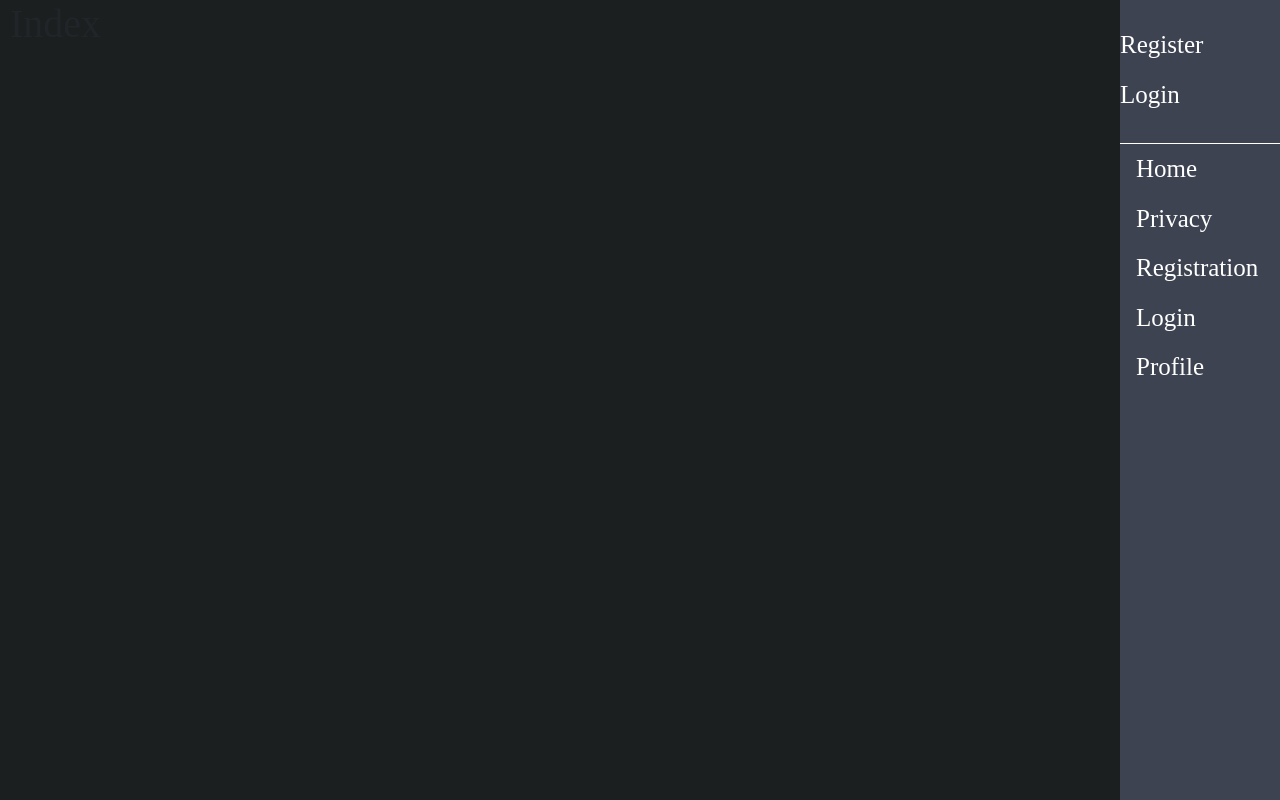
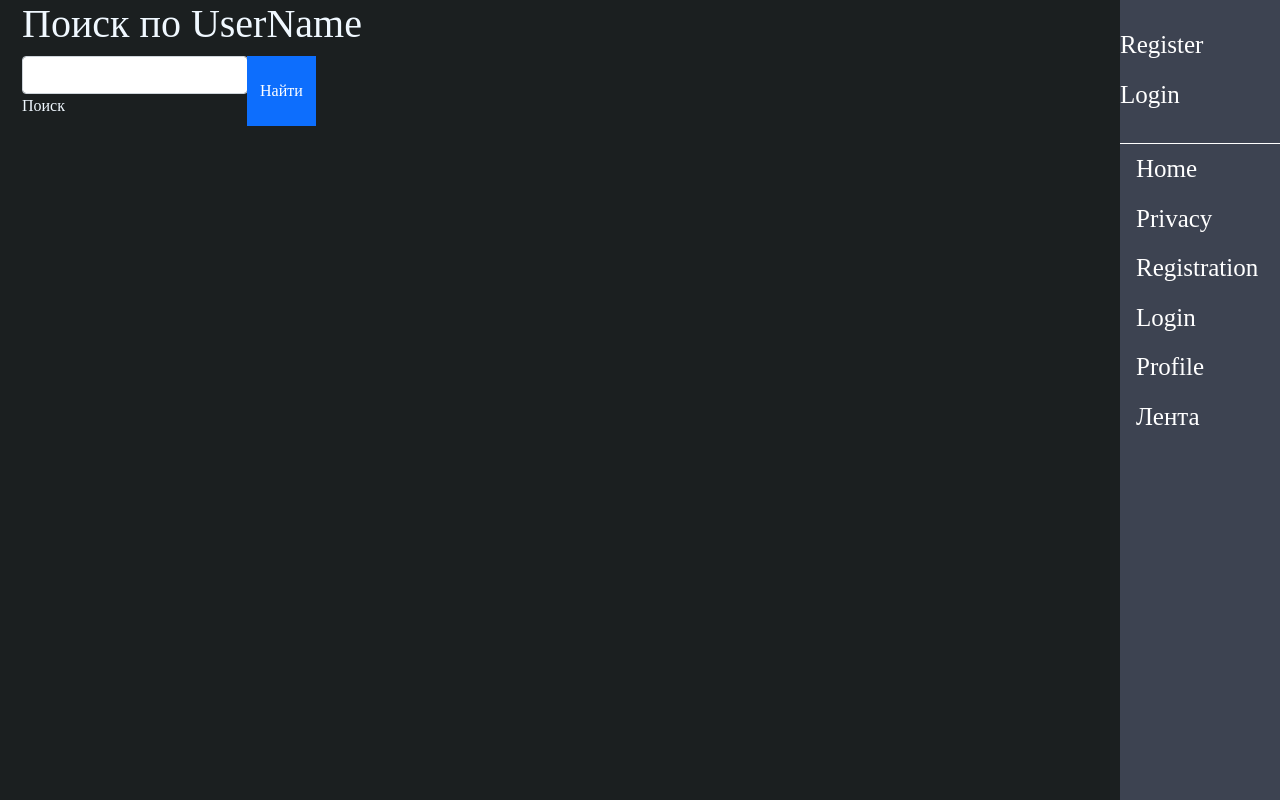
Before and after one commit to FreylGit/YouPost, an ASP.NET Core app: page /Feed in a window 1280 px wide. Run offline with ASP.NET Core 8, Linux system fonts and the light colour scheme; style sheets or scripts are compiled from the project's sources; some libraries are stand-ins or nearby versions.

Commit message:
Сделал простой поиск по имени пользователя и поменя регистрацию

```diff
--- a/YouPost/YouPost/YouPost/Controllers/AccountController.cs
+++ b/YouPost/YouPost/YouPost/Controllers/AccountController.cs
@@ -29,6 +29,7 @@ namespace YouPost.Controllers
             {
                 var user = new ApplicationUser
                 {
+                    FirstName = model.UserName,
                     UserName = model.UserName,
                     PhoneNumber = model.PhoneNumber,
                     Email = model.Email,
--- a/YouPost/YouPost/YouPost/Controllers/FeedController.cs
+++ b/YouPost/YouPost/YouPost/Controllers/FeedController.cs
@@ -1,12 +1,34 @@
 using Microsoft.AspNetCore.Mvc;
+using YouPost.Data;
+using YouPost.Models.ViewModels;
+using YouPost.Repositories;
 
 namespace YouPost.Controllers
 {
     public class FeedController : Controller
     {
+        private readonly UserRepository _repository;
+        public FeedController(ApplicationDbContext context)
+        {
+            _repository = new UserRepository(context);
+        }
+        [HttpGet]
         public IActionResult Index()
         {
             return View();
         }
+        [HttpPost]
+        public IActionResult Index(string username)
+        {
+            if(username != null)
+            {
+                var user = _repository.SearchByUsername(username);
+                SearchUserModel model = new SearchUserModel();
+                model.ToModel(user);
+                return View(model);
+            }
+            return View();
+        }
+
     }
 }
--- a/YouPost/YouPost/YouPost/Models/ViewModels/FeedPostModel.cs
+++ b/YouPost/YouPost/YouPost/Models/ViewModels/FeedPostModel.cs
@@ -2,6 +2,7 @@ using YouPost.Areas.Identity.Data;
 
 namespace YouPost.Models.ViewModels
 {
+    //TODO: Потом подумаю хуйня какаято получается ща
     public class FeedPostModel
     {
        IEnumerable<Post> Posts { get; set; }
--- a/YouPost/YouPost/YouPost/Repositories/UserRepository.cs
+++ b/YouPost/YouPost/YouPost/Repositories/UserRepository.cs
@@ -23,6 +23,12 @@ namespace YouPost.Repositories
             return _context.Users.ToList();
         }
 
+        public ApplicationUser SearchByUsername(string username)
+        {
+            var user =_context.Users.FirstOrDefault(u=> String.Equals(u.UserName.ToLower(),username.ToLower()));
+            return user;
+        }
+
         public ApplicationUser UpdateUser(ApplicationUser user)
         {
             _context.Update(user);
--- a/YouPost/YouPost/YouPost/Views/Feed/Index.cshtml
+++ b/YouPost/YouPost/YouPost/Views/Feed/Index.cshtml
@@ -1,6 +1,28 @@
+@using YouPost.Models.ViewModels
 
+@model SearchUserModel
 @{
     ViewData["Title"] = "Index";
 }
+<div class="container">
+    <h1 style="color:aliceblue">Поиск по UserName</h1>
+ <form method="post">
 
-<h1>Index</h1>
+
+<div class="input-group">
+  <div class="form-outline">
+
+    <input type="search" id="form1" class="form-control"  name="username"  />
+    <label class="form-label" for="form1">Поиск</label>
+  </div>
+  <button type="submit" class="btn btn-primary" >
+    Найти
+  </button>
+   </form>
+    @if (Model != null)
+    {
+        <h1>@Model.UserName</h1>
+    }
+
+</div>
+</div>
--- a/YouPost/YouPost/YouPost/Views/Shared/_Layout.cshtml
+++ b/YouPost/YouPost/YouPost/Views/Shared/_Layout.cshtml
@@ -19,6 +19,7 @@
             <a class="nav-link " asp-area="" asp-controller="Account" asp-action="Register">Registration</a>
             <a class="nav-link " asp-area="" asp-controller="Account" asp-action="Login">Login</a>
             <a class="nav-link " asp-area="" asp-controller="Profile" asp-action="Index">Profile</a>
+            <a class="nav-link " asp-area="" asp-controller="Feed" asp-action="Index">Лента</a>
         </div>
     </header>
 
--- a/YouPost/YouPost/YouPost/wwwroot/css/site.css
+++ b/YouPost/YouPost/YouPost/wwwroot/css/site.css
@@ -17,4 +17,5 @@ body {
   margin-bottom: 60px;
   background-color: #1b1f20;
    font-family: 'Times New Roman', Times, serif;
+   color:aliceblue;
 }
```
Also changed, not shown: YouPost/YouPost/YouPost/Models/ViewModels/SearchUserModel.cs (added, +16 -0 lines), YouPost/YouPost/YouPost/Repositories/Interface/IUserRepository.cs (+5 -3 lines), 8 other files.
